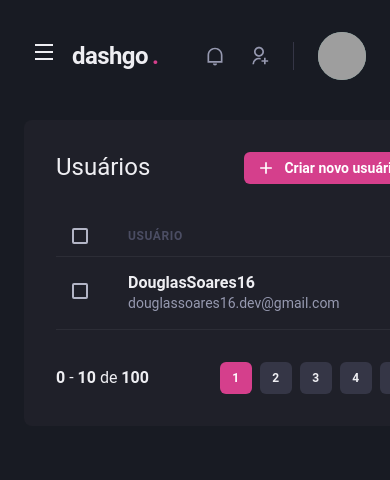
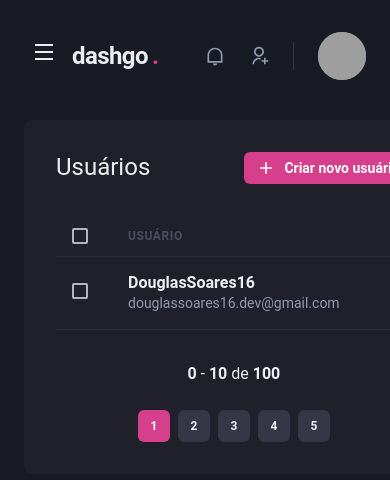
Before and after one commit to DouglasSoares16/dashgo, a Next.js app: page /users in a window 390 px wide. Shown: the top 480 px of the page. Built offline with nearby package versions, Linux system fonts and the light colour scheme; grey boxes are pictures that could not be loaded.

Commit message:
Responsive Pagination

```diff
--- a/src/components/Pagination/index.tsx
+++ b/src/components/Pagination/index.tsx
@@ -1,10 +1,10 @@
-import { Box, Button, Stack } from "@chakra-ui/react";
+import { Box, Stack } from "@chakra-ui/react";
 import { PaginationItem } from "./PaginationItem";
 
 export function Pagination() {
   return (
     <Stack
-      direction="row"
+      direction={["column", "row"]}
       mt="8"
       justify="space-between"
       align="center"
```
